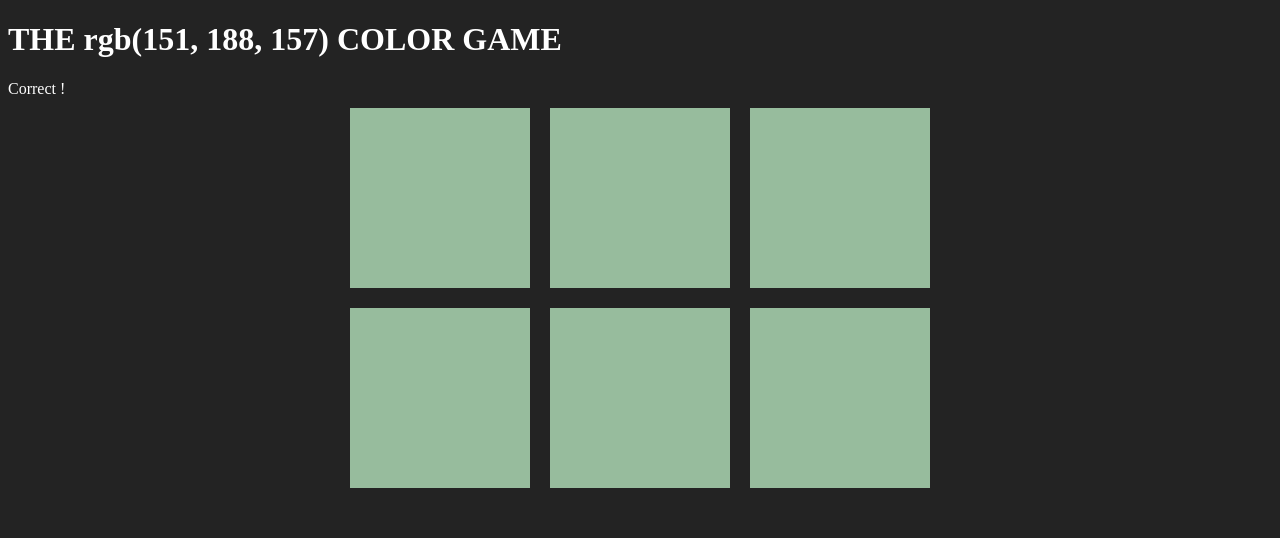
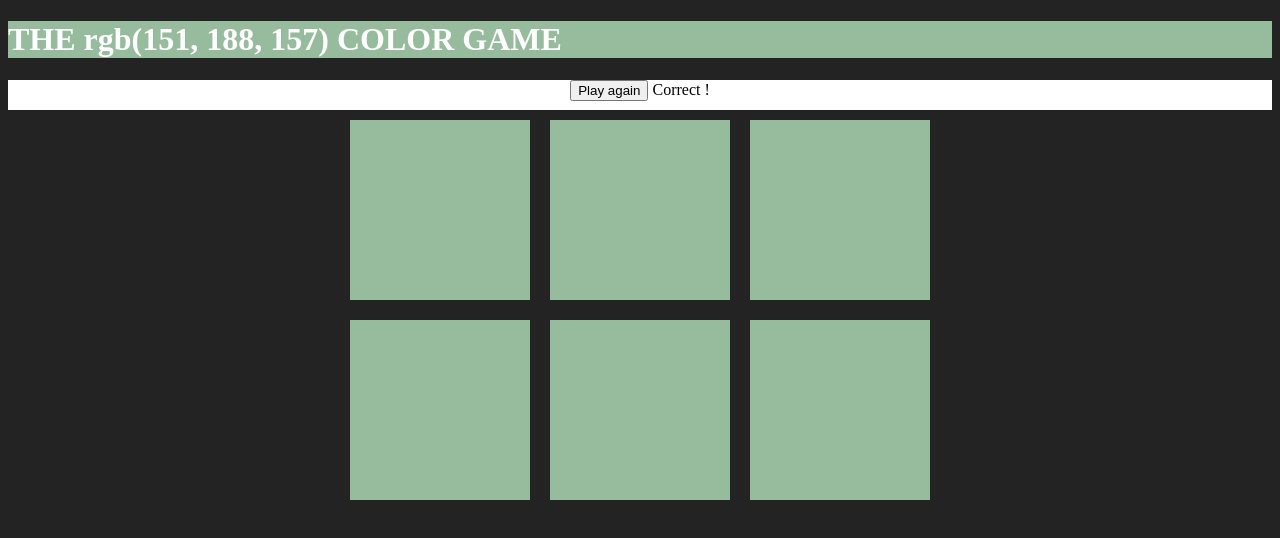
Before and after one commit to sayanpr8175/ColorGame, a plain HTML site: page rgb.html in a window 1280 px wide. Both pictures are taken after a click on the element 439 px from the left and 179 px from the top of the page. Drawn offline with Linux system fonts and the light colour scheme.

Commit message:
Reseting feature implemented

```diff
--- a/colorgame.js
+++ b/colorgame.js
@@ -1,25 +1,34 @@
 var colors = generateRandomColors(6);
-
-
 var squares = document.querySelectorAll(".square");
 var pickedColor = pickColor();
-
 var messageDisplay = document.querySelector("#message");
 var colordisplay = document.getElementById("colordisplay");
+var h1 = document.querySelector("h1");
+var resetButton = document.querySelector("#reset");
 
+resetButton.addEventListener("click", function (){
+colors = generateRandomColors(6);
+pickedColor = pickColor();
+colordisplay.textContent = pickedColor;
+for(var i =0; i< squares.length; i++){
+  squares[i].style.backgroundColor = colors[i];
+}
+h1.style.backgroundColor = "#232323";
+})
 colordisplay.textContent = pickedColor;
 
 for (var i = 0; i<squares.length; i++){
-
   squares[i].style.backgroundColor = colors[i];
-
   squares[i].addEventListener("click", function (){
     var clickedcolor = this.style.backgroundColor;
     console.log(clickedcolor,pickedColor)
     if(clickedcolor === pickedColor){
       messageDisplay.textContent = "Correct !";
+      resetButton.textContent = "Play again";
       changeColor(clickedcolor);
-    }else{
+      h1.style.background = clickedcolor;
+    }
+    else{
       this.style.backgroundColor = "#232323";
       messageDisplay.textContent = "Try again";
     }
@@ -28,32 +37,22 @@
 }
 
 function changeColor(color) {
-  // loop through all squares
-
   for(var i = 0; i<colors.length;i++){
-    // changing colors
-    squares[i].style.backgroundColor = color;
+    squares[i].style.backgroundColor = color;}
   }
-}
 
 function pickColor(){
 var random = Math.floor(Math.random() * colors.length);
-return colors[random];
-}
+return colors[random];}
 
 function generateRandomColors(num){
-  // make an array
   var arr = [];
   for(var i = 0; i<num; i++){
-    arr.push(randomColor())
-
-  }
- return arr;
-}
+    arr.push(randomColor());}
+ return arr;}
 
 function randomColor(){
   var r = Math.floor(Math.random()*256);
   var g = Math.floor(Math.random()*256);
   var b = Math.floor(Math.random()*256);
-  return "rgb(" + r + ", " + g + ", " + b + ")";
-}
+  return "rgb(" + r + ", " + g + ", " + b + ")";}
--- a/colorgames.css
+++ b/colorgames.css
@@ -18,6 +18,10 @@
 h1{
   color: white;
 }
-#message{
-  color: white;
+
+#stripe{
+  background: white;
+  height: 30px;
+  text-align: center;
+  color: black;
 }
--- a/rgb.html
+++ b/rgb.html
@@ -6,7 +6,9 @@
   </head>
   <body>
     <h1> THE <span id="colordisplay">R-G-B</span> COLOR GAME </h1>
-    <div>
+    <div id="stripe">
+      <button id="reset">New Colors</button>
+
        <span id="message"></span>
     </div>
      <div id="container">
```
